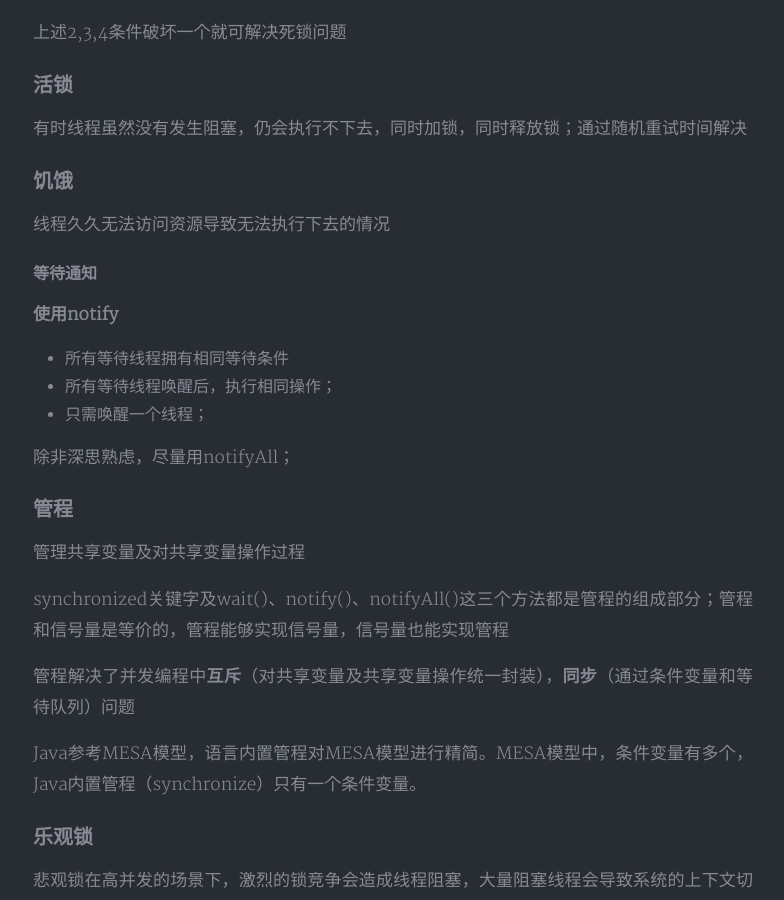
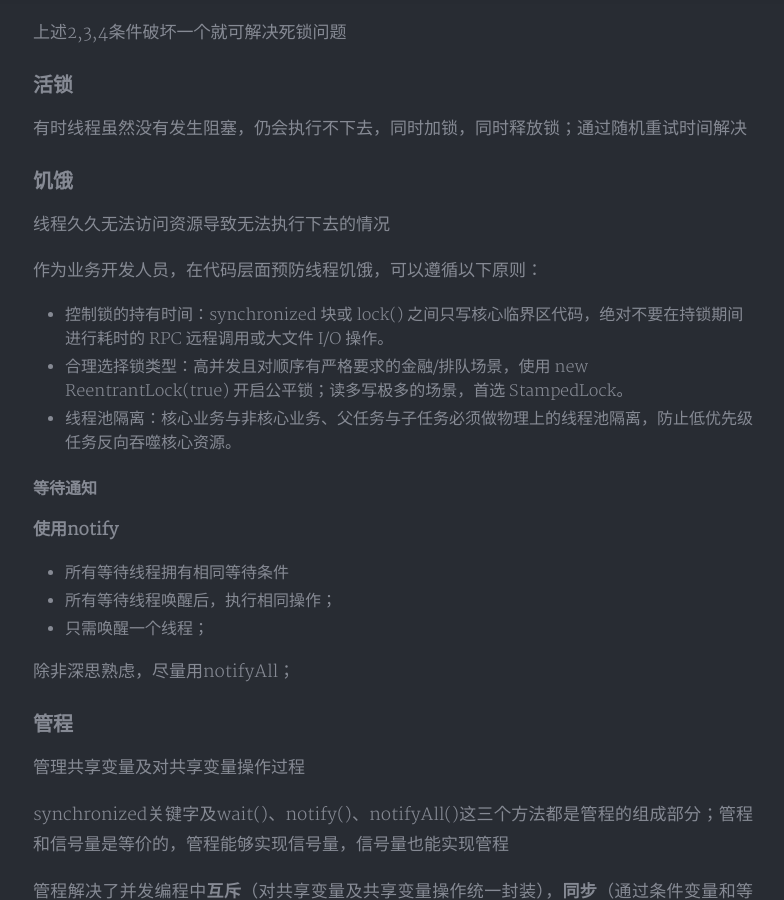
Before and after one commit to gobige/gobige.github.io, a Jekyll site: the page built from _posts/2017-10-27-javaconcurrent.md, in a window 1280 px wide and 900 px high, scrolled down 9918 px. Shown: the whole window, without its empty margins (247-1031 px from the left). Built offline with Jekyll 4.4.1, drawn with Linux system fonts in a browser that asks for light colours; nearby versions of some CDN libraries; a style sheet for code colours, icons or effects is not loaded.

Commit message:
Update 2017-10-27-javaconcurrent.md

```diff
--- a/_posts/2017-10-27-javaconcurrent.md
+++ b/_posts/2017-10-27-javaconcurrent.md
@@ -260,6 +260,11 @@ Synchronized同步锁就是从**偏向锁**开始的，随着竞争越来越激
 ### 饥饿
 
 线程久久无法访问资源导致无法执行下去的情况
+
+作为业务开发人员，在代码层面预防线程饥饿，可以遵循以下原则：
+- 控制锁的持有时间：synchronized 块或 lock() 之间只写核心临界区代码，绝对不要在持锁期间进行耗时的 RPC 远程调用或大文件 I/O 操作。
+- 合理选择锁类型：高并发且对顺序有严格要求的金融/排队场景，使用 new ReentrantLock(true) 开启公平锁；读多写极多的场景，首选 StampedLock。
+- 线程池隔离：核心业务与非核心业务、父任务与子任务必须做物理上的线程池隔离，防止低优先级任务反向吞噬核心资源。
 
 #### 等待通知
 
```
